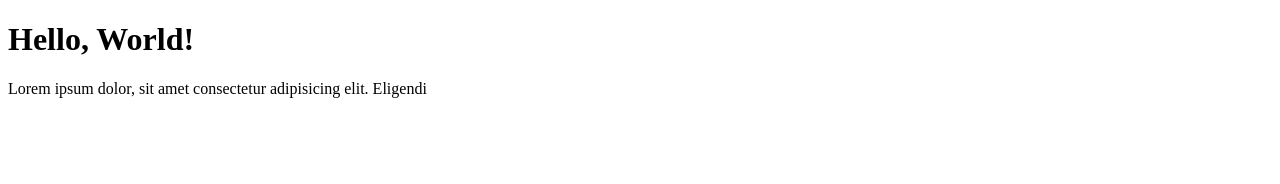
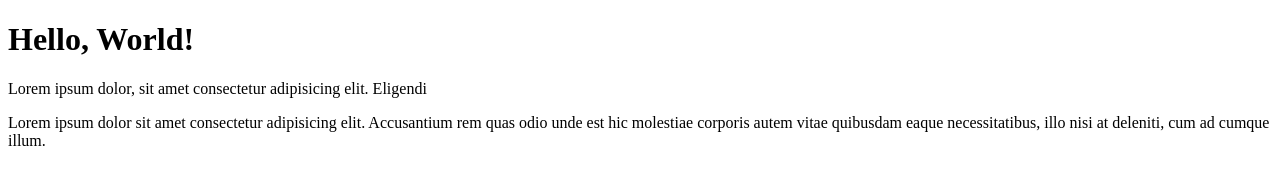
Before and after one commit to sandrorios/Project1, a plain HTML site: page index.html in a window 1280 px wide. Drawn offline with Linux system fonts and the light colour scheme.

Commit message:
Added an aside markup

```diff
--- a/index.html
+++ b/index.html
@@ -14,6 +14,12 @@
      adipisicing elit.
      Eligendi
     </p>
+    <aside>
+        <p>
+            Lorem ipsum dolor sit amet consectetur adipisicing elit. Accusantium rem quas odio unde est hic molestiae corporis autem vitae quibusdam eaque necessitatibus, illo nisi at deleniti, cum ad cumque illum.
+        </p>
+
+    </aside>
 
 
 
```
